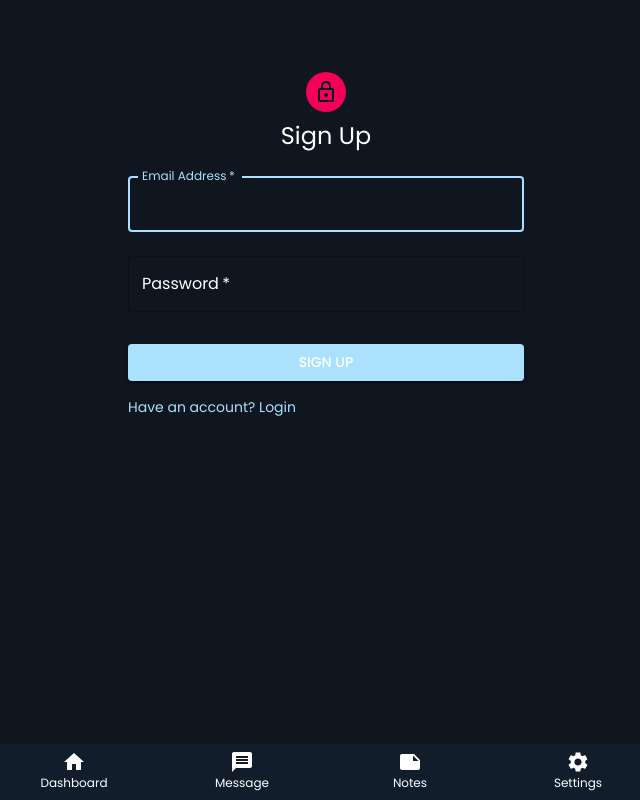
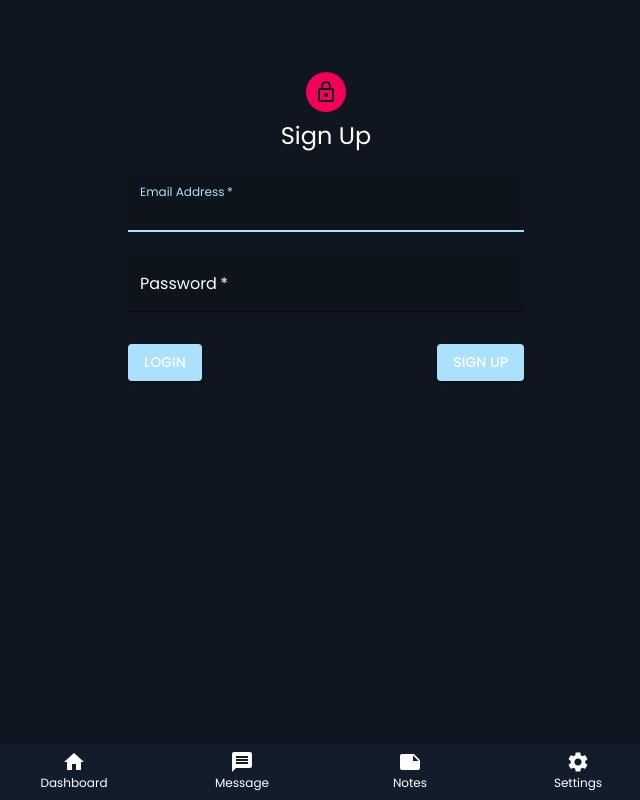
Before and after one commit to mrmikehoyt/chat-app, a React (Create React App) app in the folder client/: page /signup in a window 1280 px wide. Shown: the whole page, without its empty margins (314-954 px from the left). Built offline with nearby package versions, Linux system fonts and the light colour scheme.

Commit message:
Update login and signup styling

```diff
--- a/client/src/pages/Login/index.jsx
+++ b/client/src/pages/Login/index.jsx
@@ -8,7 +8,7 @@ import {
   Grid,
   Typography,
   Container,
-  Link,
+  Box,
   makeStyles,
 } from '@material-ui/core';
 import LockOutlinedIcon from '@material-ui/icons/LockOutlined';
@@ -31,7 +31,7 @@ const useStyles = makeStyles((theme) => ({
     width: '100%', // Fix IE 11 issue.
     marginTop: theme.spacing(1),
   },
-  submit: {
+  button: {
     margin: theme.spacing(3, 0, 2),
   },
 }));
@@ -72,21 +72,26 @@ export default function Login() {
             id="password"
             autoComplete="current-password"
           />
+          <Grid container>
+            <Box display="flex" justifyContent="space-between" flexGrow={1}>
+              <Button
+                component={rLink}
+                to="/signup"
+                color="primary"
+                variant="contained"
+                className={classes.button}
+              >
+                Register
+              </Button>
               <Button
                 type="submit"
-            fullWidth
                 variant="contained"
                 color="primary"
-            className={classes.submit}
+                className={classes.button}
               >
                 Sign In
               </Button>
-          <Grid container>
-            <Grid item>
-              <Link component={rLink} to="/signup">
-                Don&apos;t have an account? Sign Up
-              </Link>
-            </Grid>
+            </Box>
           </Grid>
         </form>
       </div>
--- a/client/src/pages/Signup/index.jsx
+++ b/client/src/pages/Signup/index.jsx
@@ -8,7 +8,7 @@ import {
   Grid,
   Typography,
   Container,
-  Link,
+  Box,
   makeStyles,
 } from '@material-ui/core';
 import LockOutlinedIcon from '@material-ui/icons/LockOutlined';
@@ -31,7 +31,7 @@ const useStyles = makeStyles((theme) => ({
     width: '100%', // Fix IE 11 issue.
     marginTop: theme.spacing(1),
   },
-  submit: {
+  button: {
     margin: theme.spacing(3, 0, 2),
   },
 }));
@@ -51,7 +51,7 @@ export default function SignUp() {
         </Typography>
         <form className={classes.form} noValidate>
           <TextField
-            variant="outlined"
+            variant="filled"
             margin="normal"
             required
             fullWidth
@@ -62,7 +62,7 @@ export default function SignUp() {
             autoFocus
           />
           <TextField
-            variant="outlined"
+            variant="filled"
             margin="normal"
             required
             fullWidth
@@ -72,21 +72,26 @@ export default function SignUp() {
             id="password"
             autoComplete="current-password"
           />
+          <Grid container>
+            <Box display="flex" justifyContent="space-between" flexGrow={1}>
+              <Button
+                component={rLink}
+                to="/login"
+                color="primary"
+                variant="contained"
+                className={classes.button}
+              >
+                Login
+              </Button>
               <Button
                 type="submit"
-            fullWidth
                 variant="contained"
                 color="primary"
-            className={classes.submit}
+                className={classes.button}
               >
                 Sign Up
               </Button>
-          <Grid container>
-            <Grid item>
-              <Link component={rLink} to="/login">
-                Have an account? Login
-              </Link>
-            </Grid>
+            </Box>
           </Grid>
         </form>
       </div>
```
Lines whose indentation alone changed are shown as unchanged.
